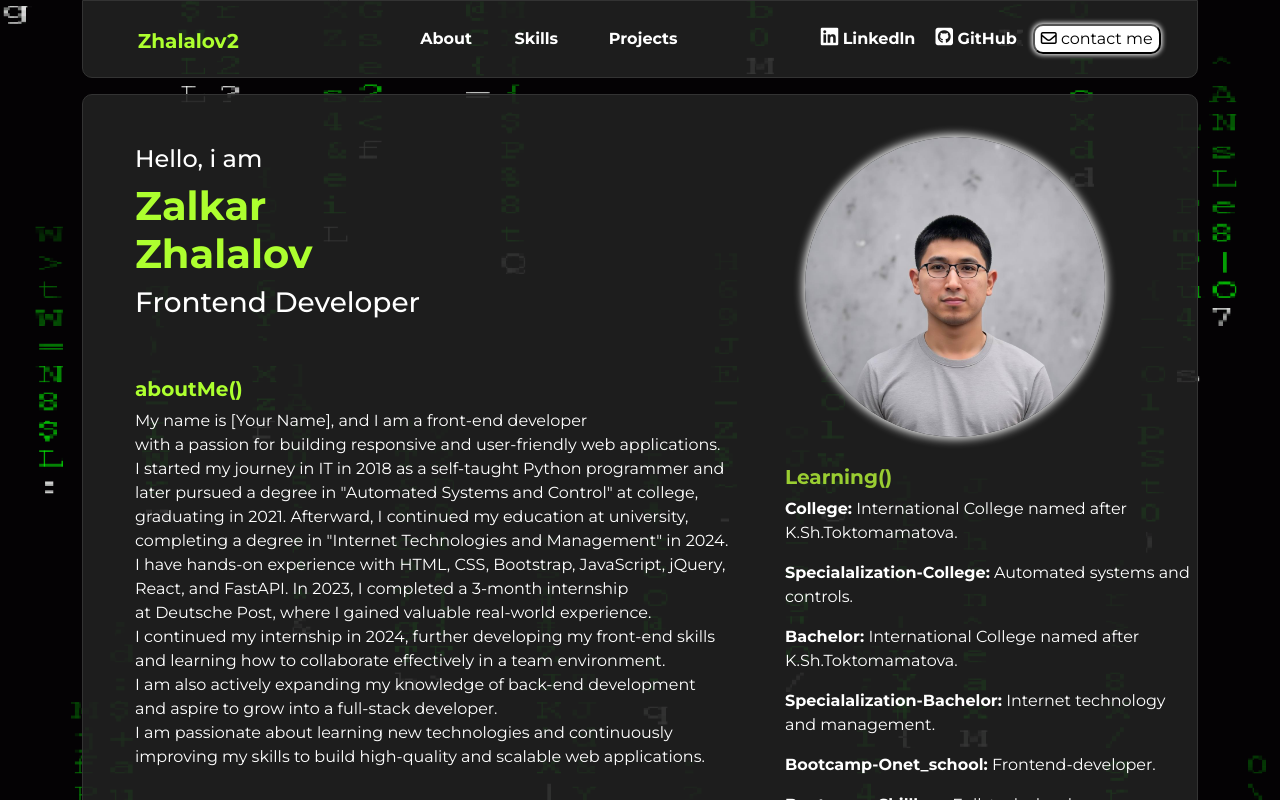
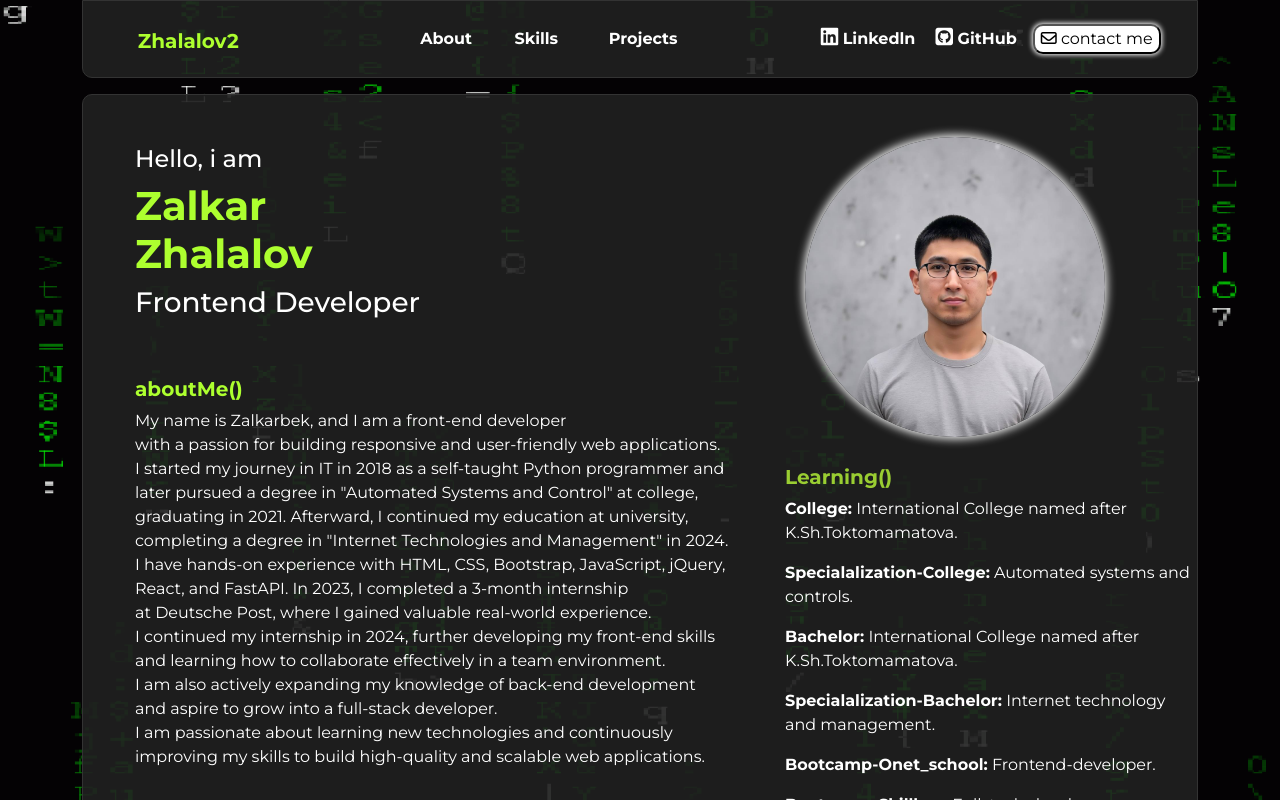
Before and after one commit to Zhalalov2-code/portfolio, a React (Create React App) app: page / in a window 1280 px wide. Shown: the top 800 px of the page. Built offline with nearby package versions, Linux system fonts and the light colour scheme.

Commit message:
Обновлено index.html и aboutMe.jsx

```diff
--- a/public/index.html
+++ b/public/index.html
@@ -27,7 +27,7 @@
       work correctly both with client-side routing and a non-root public URL.
       Learn how to configure a non-root public URL by running `npm run build`.
     -->
-  <title>React App</title>
+  <title>Zhalalov2-Portfolio</title>
 </head>
 
 <body>
--- a/src/components/aboutMe.jsx
+++ b/src/components/aboutMe.jsx
@@ -15,7 +15,7 @@ function AboutMe() {
                     </div>
                     <div className='about'>
                         <h5 className='nameAbout'><b>aboutMe()</b></h5>
-                        <p>My name is [Your Name], and I am a front-end developer <br /> with a passion for building responsive and user-friendly web applications. <br /> I started my journey in IT in 2018 as a self-taught Python programmer and <br /> later pursued a degree in "Automated Systems and Control" at college, <br /> graduating in 2021. Afterward, I continued my education at university, <br /> completing a degree in "Internet Technologies and Management" in 2024. <br />
+                        <p>My name is Zalkarbek, and I am a front-end developer <br /> with a passion for building responsive and user-friendly web applications. <br /> I started my journey in IT in 2018 as a self-taught Python programmer and <br /> later pursued a degree in "Automated Systems and Control" at college, <br /> graduating in 2021. Afterward, I continued my education at university, <br /> completing a degree in "Internet Technologies and Management" in 2024. <br />
                             I have hands-on experience with HTML, CSS, Bootstrap, JavaScript, jQuery, <br /> React, and FastAPI. In 2023, I completed a 3-month internship <br /> at Deutsche Post, where I gained valuable real-world experience. <br /> I continued my internship in 2024, further developing my front-end skills <br /> and learning how to collaborate effectively in a team environment. <br /> I am also actively expanding my knowledge of back-end development <br /> and aspire to grow into a full-stack developer. <br />
                             I am passionate about learning new technologies and continuously <br /> improving my skills to build high-quality and scalable web applications.</p>
                     </div>
```
